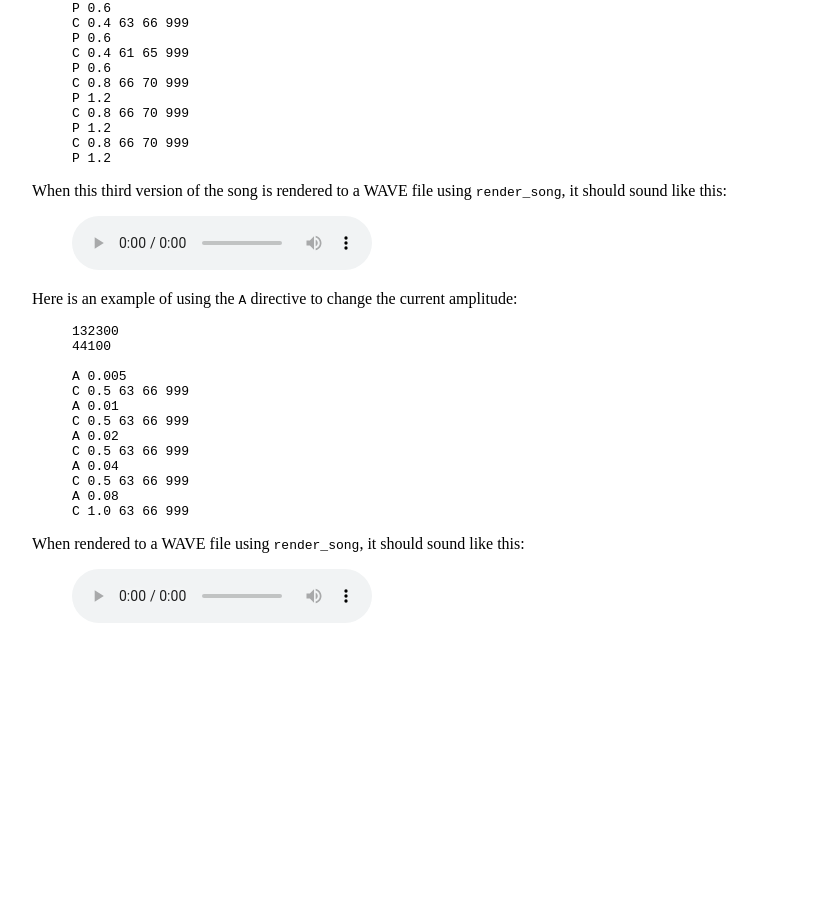
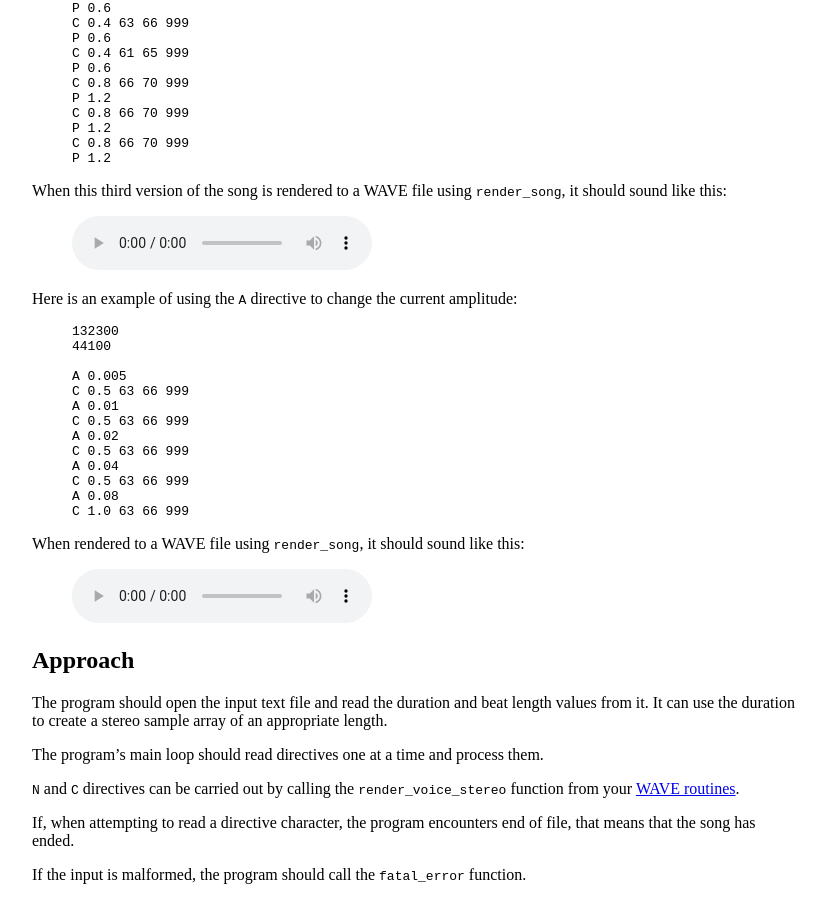
Before and after one commit to jhuintprog/fall2019, a Jekyll site: the page built from render_song.md, in a window 1280 px wide and 900 px high, scrolled down 2226 px. Shown: the whole window, without its empty margins (224-1049 px from the left). Built offline with Jekyll 4.4.1, drawn with Linux system fonts in a browser that asks for light colours; before the commit the page ends 2869 px from its top, so only the background shows below that.

Commit message:
add "Approach" section to render_song and render_tone pages

```diff
--- a/render_song.md
+++ b/render_song.md
@@ -178,3 +178,15 @@ C 1.0 63 66 999
 When rendered to a WAVE file using `render_song`, it should sound like this:
 
 > <audio controls><source src="snd/ampl.wav" type="audio/wav"></audio>
+
+## Approach
+
+The program should open the input text file and read the duration and beat length values from it.  It can use the duration to create a stereo sample array of an appropriate length.
+
+The program's main loop should read directives one at a time and process them.
+
+`N` and `C` directives can be carried out by calling the `render_voice_stereo` function from your [WAVE routines](wave.html).
+
+If, when attempting to read a directive character, the program encounters end of file, that means that the song has ended.
+
+If the input is malformed, the program should call the `fatal_error` function.
```
Also changed, not shown: render_tone.md (+4 -0 lines).
